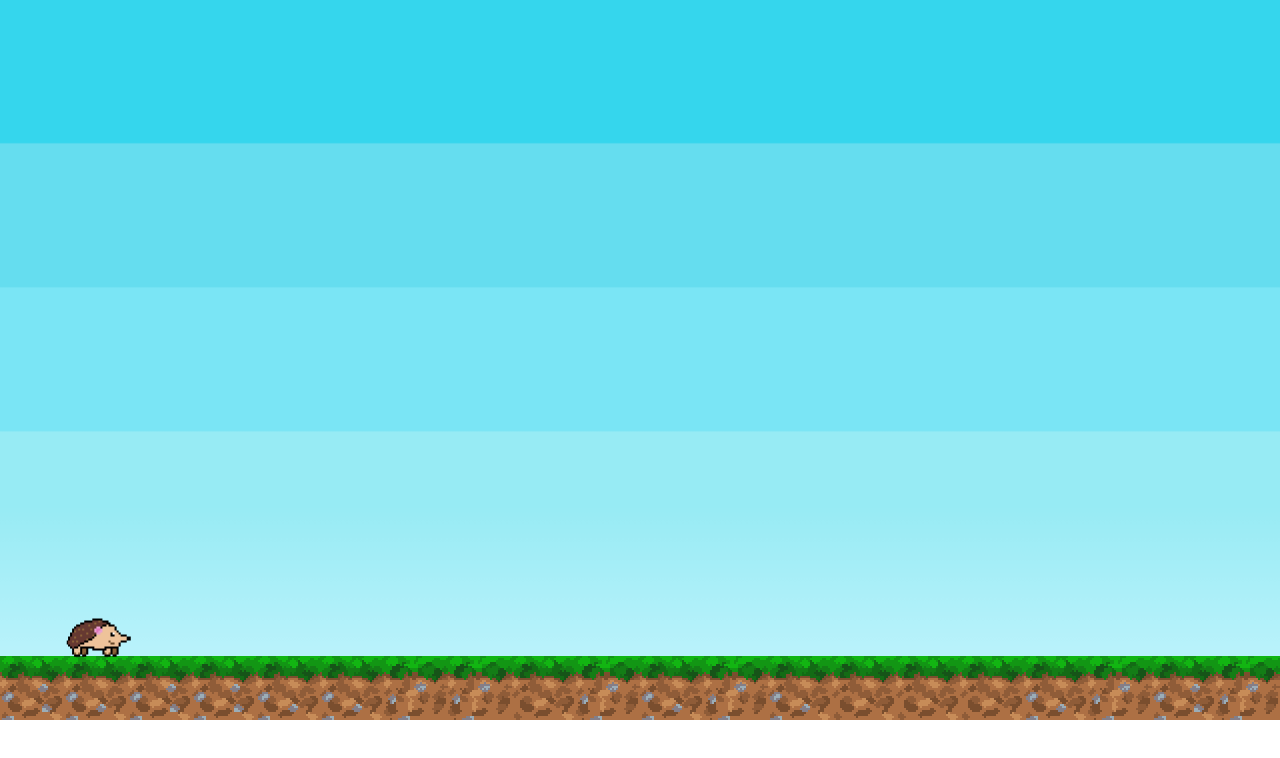
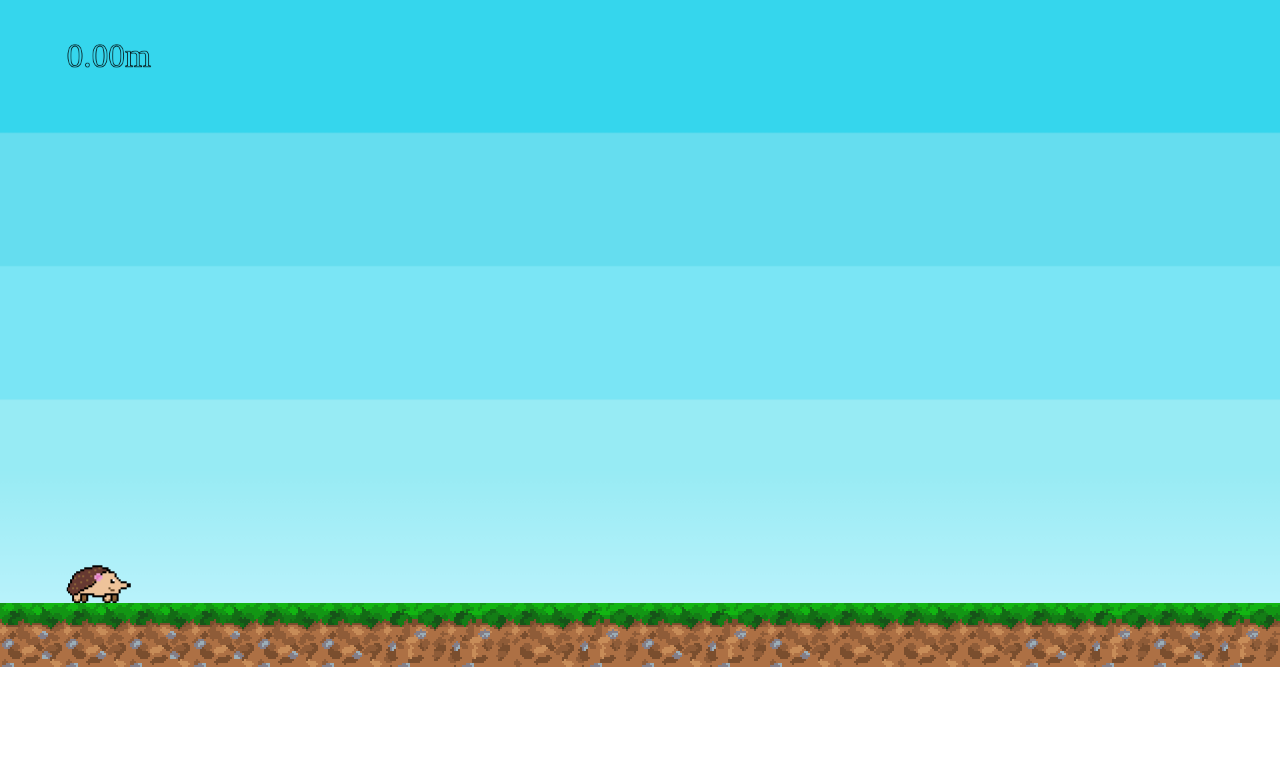
Before and after one commit to Kkwolek98/ts-hedge-game, a website built with Vite: page index.html in a window 1280 px wide. Built offline with nearby package versions, Linux system fonts and the light colour scheme.

Commit message:
obstacle manager

```diff
--- a/src/app/core/Game.ts
+++ b/src/app/core/Game.ts
@@ -1,6 +1,8 @@
 import { Obstacle } from "../entities/obstacles/Obstacle";
+import { ObstaclesManager } from "../entities/obstacles/ObstaclesManager";
 import { Player } from "../entities/player/Player";
 import { Ground } from "../terrain/Ground";
+import { UI } from "../ui/UI";
 import { KeyboardInput } from "./KeyboardInput";
 import { SpriteManager } from "./SpriteManager";
 
@@ -15,13 +17,16 @@ export class Game {
     return this._instance;
   }
 
+  private ui!: UI;
 
+  public distanceWalked: number = 0;
   public deltaTime: number = 0;
   public canvas!: HTMLCanvasElement;
   public ctx!: CanvasRenderingContext2D;
   public player!: Player;
   public ground!: Ground;
-  public obstacles: Obstacle[] = [];
+  public obstacles!: Obstacle[];;
+  public obstaclesManager!: ObstaclesManager;
 
   constructor() {
     KeyboardInput.listen();
@@ -30,21 +35,27 @@ export class Game {
   public async start(): Promise<void> {
     if (!this.canvas) throw new Error('canvas undefined');
     this.canvas.width = 1920;
-    this.canvas.height = 1080;
+    this.canvas.height = 1000;
     this.ctx = this.canvas.getContext('2d')!;
 
     await this.loadSprites();
 
     this.ground = new Ground();
     this.player = new Player();
-    this.obstacles.push(new Obstacle([this.canvas.width + 40, this.canvas.height - this.ground.height * 2]))
+    this.ui = new UI();
+    this.obstacles = [];
+    this.distanceWalked = 0;
+    this.obstaclesManager = new ObstaclesManager();
+    this.obstaclesManager.addRule(.5, { probability: .5 });
   }
 
   public update(): void {
     this.drawBackground();
     this.ground.update();
     this.player.update();
+    this.obstaclesManager.setObstacles(this.obstacles);
     this.obstacles.forEach((obstacle) => obstacle.update());
+    this.ui.update();
 
     this.draw();
   }
--- a/src/app/core/Physics.ts
+++ b/src/app/core/Physics.ts
@@ -3,10 +3,10 @@ import { Sprite } from "./Sprite";
 import { Velocity } from "./Velocity.interface";
 
 export class PhysicsObject extends GameObject implements Velocity {
-  public position: number[] = [100, 100]
+  public position: number[] = [100, 600]
   public velocityX: number = 0;
   public velocityY: number = 0;
-  public jumpsPerformed: number = 0;
+  public jumpsPerformed: number = 1;
   public maxVelocityX: number = 10;
 
   private readonly GRAVITY_ACCELERATION: number = .69;
--- /dev/null
+++ b/src/app/core/randomId.ts
@@ -0,0 +1,9 @@
+export function randomId(): string {
+  let id = '';
+  for (let i = 0; i < 8; i++) {
+    const randomCharCode = Math.floor(Math.random() * (0xFFFF - 0x20) + 0x20);
+    id += String.fromCharCode(randomCharCode);
+  }
+
+  return id;
+}
--- a/src/app/entities/obstacles/Obstacle.ts
+++ b/src/app/entities/obstacles/Obstacle.ts
@@ -3,9 +3,6 @@ import { PhysicsObject } from "../../core/Physics";
 import { SCROLL_POSITION } from "../../core/settings";
 
 export class Obstacle extends PhysicsObject {
-
-  private distanceSinceLastGeneration: number = 0;
-
   constructor(position: number[]) {
     super(undefined, false);
 
@@ -14,7 +11,6 @@ export class Obstacle extends PhysicsObject {
 
   public update(): void {
     if (this.game.player.position[0] > SCROLL_POSITION * this.game.canvas.width && KeyboardInput.isHeld('KeyD')) {
-      this.distanceSinceLastGeneration += Math.abs(this.game.player.velocityX);
       this.position[0] -= this.game.player.velocityX;
     }
 
--- /dev/null
+++ b/src/app/entities/obstacles/ObstaclesManager.ts
@@ -0,0 +1,40 @@
+import { Game } from "../../core/Game";
+import { Obstacle } from "./Obstacle";
+
+
+interface GeneratorRule { probability: number, firedAt?: number };
+
+export class ObstaclesManager {
+  private readonly game = Game.getInstance();
+  private generatorRules: Map<number, GeneratorRule[]> = new Map();
+
+  constructor() { }
+
+  public addRule(distance: number, rule: GeneratorRule) {
+    const existingRule = this.generatorRules.get(distance);
+
+    if (existingRule) {
+      existingRule.push(rule);
+    } else {
+      this.generatorRules.set(distance, [rule]);
+    }
+  }
+
+  public setObstacles(obstacles: Obstacle[]): void {
+    const distanceWalked = this.game.distanceWalked;
+
+    this.generatorRules.forEach((rules, distance) => {
+      console.log(distanceWalked % 1)
+      if (distanceWalked > 0 && distanceWalked % distance <= .25) {
+        rules.filter(({ firedAt }) => distanceWalked - (firedAt || 0) > .25).forEach((rule) => {
+          const rand = Math.random();
+          if (rule.probability >= rand) {
+            obstacles.push(new Obstacle([this.game.canvas.width, this.game.canvas.height - this.game.ground.height - 96]));
+          }
+          rule.firedAt = distanceWalked;
+        });
+      }
+    });
+  }
+
+}
--- a/src/app/entities/player/Player.ts
+++ b/src/app/entities/player/Player.ts
@@ -10,7 +10,6 @@ const SPRITE_NAME = 'hedgehog-sprite'
 export class Player extends PhysicsObject {
   private sprite: Sprite;
   private flipped: boolean = false;
-  private colliding: boolean = false;
 
   constructor() {
     const spriteData = SpriteManager.sprites.get(SPRITE_NAME)!;
@@ -30,6 +29,8 @@ export class Player extends PhysicsObject {
       this.position[0] += this.velocityX;
     }
     this.position[1] += this.velocityY;
+
+    this.game.distanceWalked += this.velocityX / 1000; // 1000px = 1m;
 
     this.draw();
   }
@@ -51,7 +52,7 @@ export class Player extends PhysicsObject {
 
   private handleInput(): void {
     if (KeyboardInput.isHeld('KeyD')) {
-      const collision = this.calculateCollision(this.velocityX + .5);
+      const collision = this.calculateCollision(this.velocityX);
       if (collision.isColliding) {
         this.position = collision.playerPositionLimit;
         this.velocityX = 0;
@@ -59,7 +60,7 @@ export class Player extends PhysicsObject {
         this.handleRightMovement();
       }
     } else if (KeyboardInput.isHeld('KeyA')) {
-      const collision = this.calculateCollision(this.velocityX - .5);
+      const collision = this.calculateCollision(this.velocityX);
       if (collision.isColliding) {
         this.position = collision.playerPositionLimit;
         this.velocityX = 0;
@@ -71,7 +72,7 @@ export class Player extends PhysicsObject {
     }
 
     if (KeyboardInput.isHeld('space') && !this.jumpsPerformed) {
-      this.velocityY = -25;
+      this.velocityY = -15;
       this.jumpsPerformed++;
     }
   }
@@ -136,6 +137,8 @@ export class Player extends PhysicsObject {
 
     objectsNearby.forEach(checkCollision);
 
+    if (isColliding) this.game.start();
+
     return { isColliding: isColliding, playerPositionLimit }
   }
 
--- /dev/null
+++ b/src/app/ui/MetersWalked.ts
@@ -0,0 +1,20 @@
+import { UIElement } from "./UIElement";
+
+export class MetersWalked extends UIElement {
+  private metersWalked: number = 0;
+  constructor() {
+    super();
+  }
+
+  public update(): void {
+    this.metersWalked = this.game.distanceWalked;
+    this.draw();
+  }
+
+  protected draw(): void {
+    this.game.ctx.save();
+    this.game.ctx.font = "50px serif"
+    this.game.ctx.strokeText(`${this.metersWalked.toFixed(2)}m`, 100, 100);
+    this.game.ctx.restore();
+  }
+}
--- /dev/null
+++ b/src/app/ui/UI.ts
@@ -0,0 +1,25 @@
+import { GameObject } from "../core/GameObject";
+import { MetersWalked } from "./MetersWalked";
+import { UIElement } from "./UIElement";
+
+export class UI extends GameObject {
+  private uiElements: UIElement[] = [];
+
+  constructor() {
+    super();
+
+    this.registerElement(new MetersWalked());
+  }
+
+  public update(): void {
+    this.uiElements.forEach((element) => element.update())
+  }
+
+  public registerElement(uiElement: UIElement): void {
+    this.uiElements.push(uiElement);
+  }
+
+  protected draw(): void {
+
+  }
+}
--- /dev/null
+++ b/src/app/ui/UIElement.ts
@@ -0,0 +1,9 @@
+import { GameObject } from "../core/GameObject";
+import { randomId } from "../core/randomId";
+
+export class UIElement extends GameObject {
+  public id: string = randomId();
+  constructor() {
+    super();
+  }
+}
--- a/src/style.css
+++ b/src/style.css
@@ -4,6 +4,6 @@ body {
 }
 
 canvas {
-  max-width: 100%;
+  width: 100%;
   max-height: 100%;
 }
```
